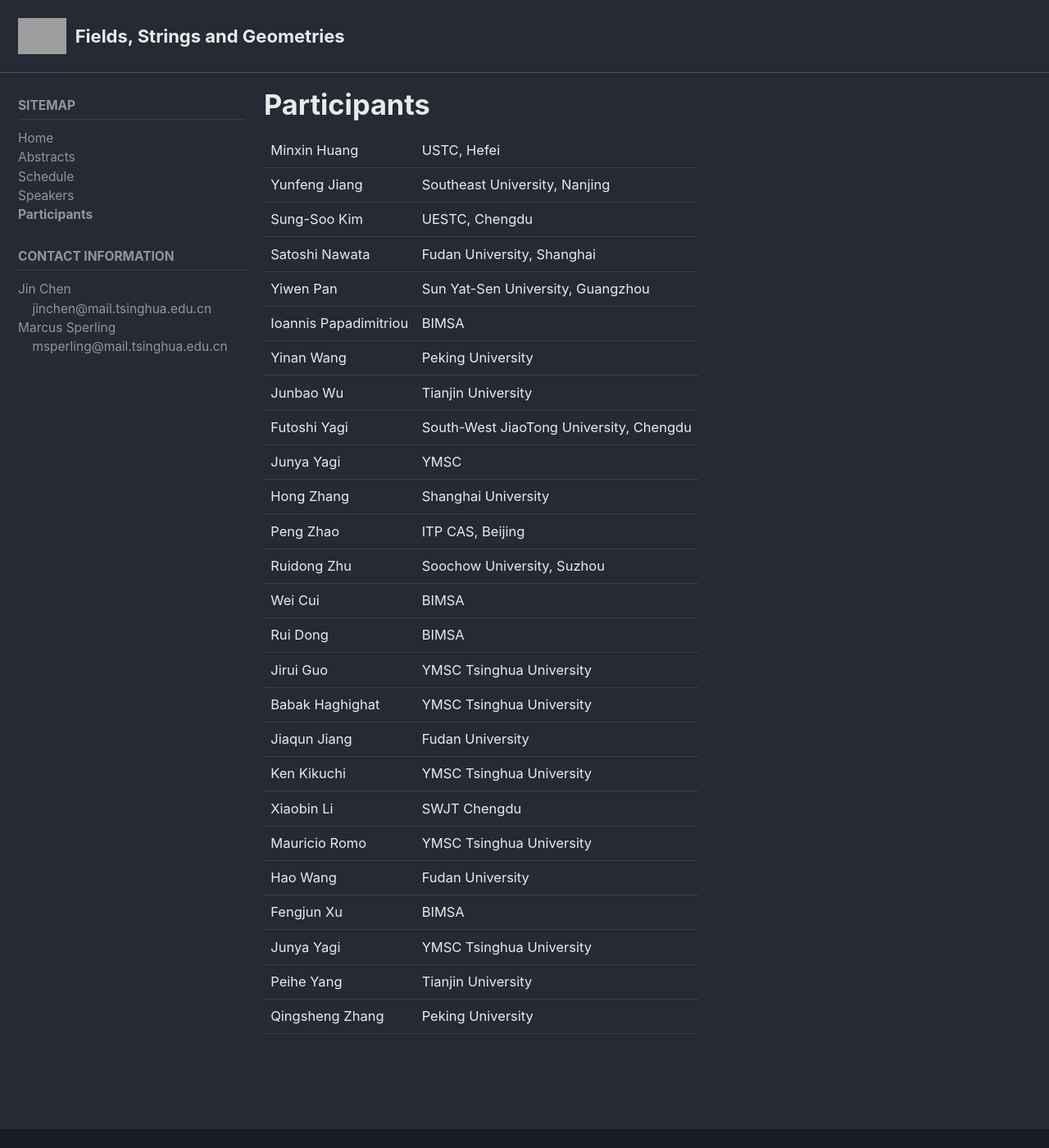
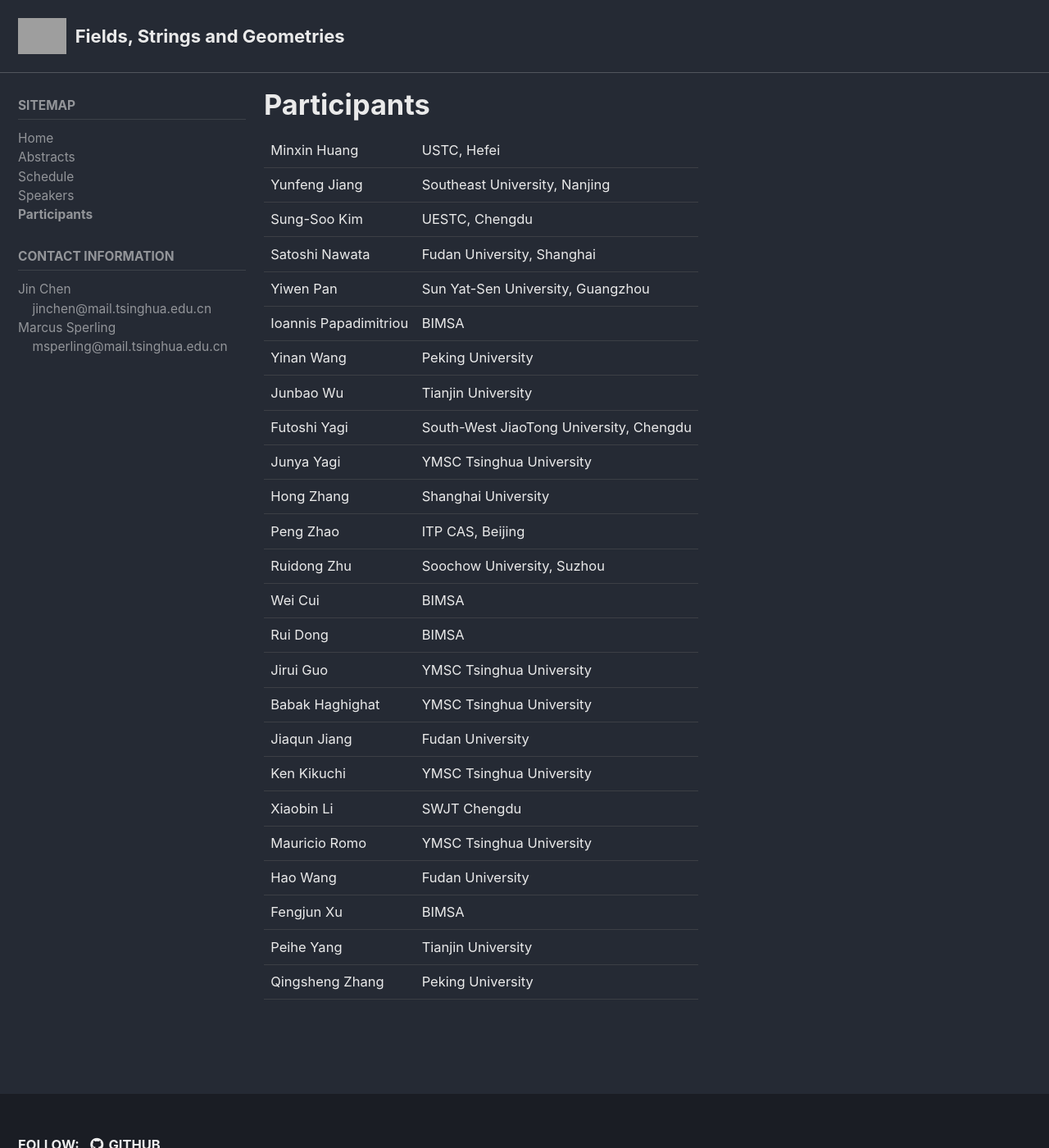
Before and after one commit to ymsc-strings/gauge-theory-workshop-sept-2021, a Jekyll site: the page built from _pages/participants.md, in a window 1280 px wide and 1400 px high. Shown: the whole window at 82% size. Built offline with Jekyll 4.4.1, drawn with Linux system fonts in a browser that asks for light colours; cached includes are drawn as plain includes.

Commit message:
remove Junya from participants

```diff
--- a/_data/navigation.yml
+++ b/_data/navigation.yml
@@ -72,4 +72,4 @@ speakers:
     from: Southeast University, Nanjing
   - gname: Junya
     fname: Yagi
-    from: YMSC
+    from: YMSC Tsinghua University
--- a/_pages/participants.md
+++ b/_pages/participants.md
@@ -20,9 +20,6 @@ other_participants:
     - gname: Jiaqun
       fname: Jiang
       from: Fudan University
-    - gname: Junya
-      fname: Yagi
-      from: YMSC Tsinghua University
     - gname: Babak
       fname: Haghighat
       from: YMSC Tsinghua University
```
